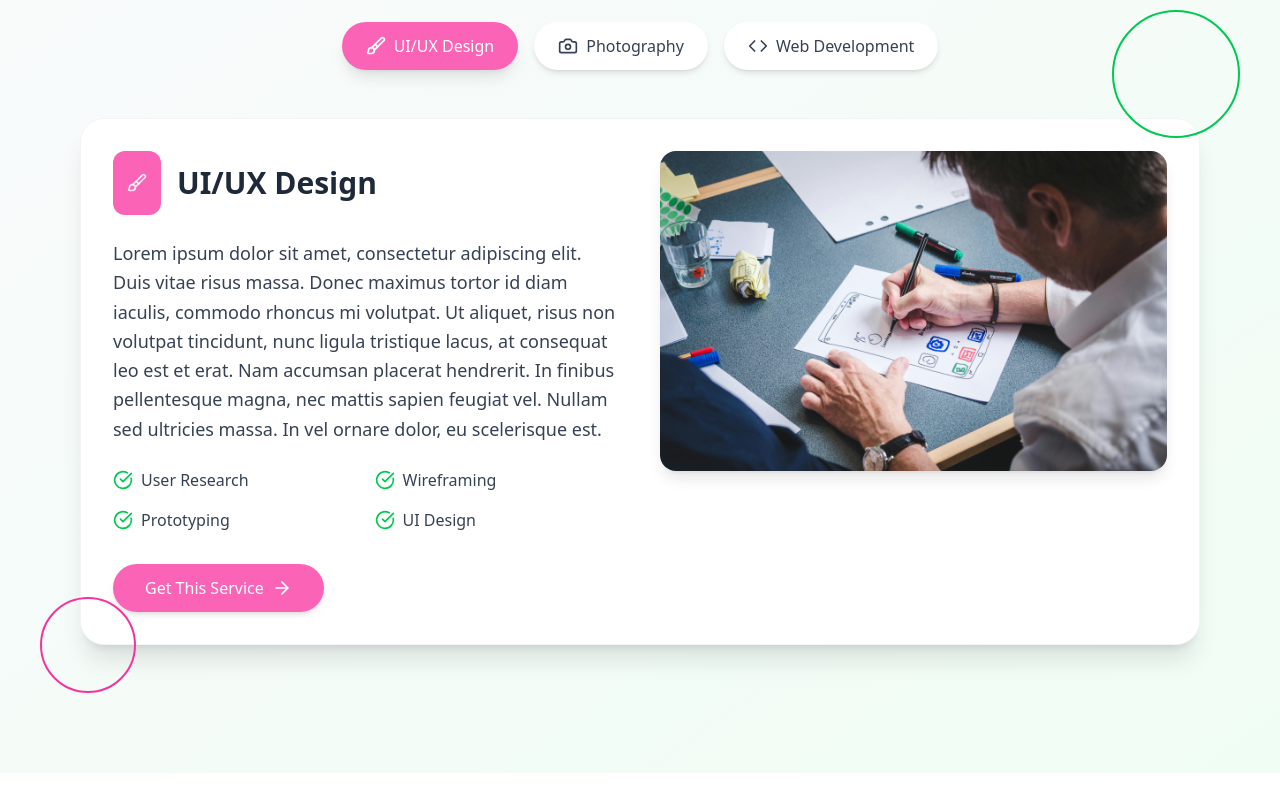
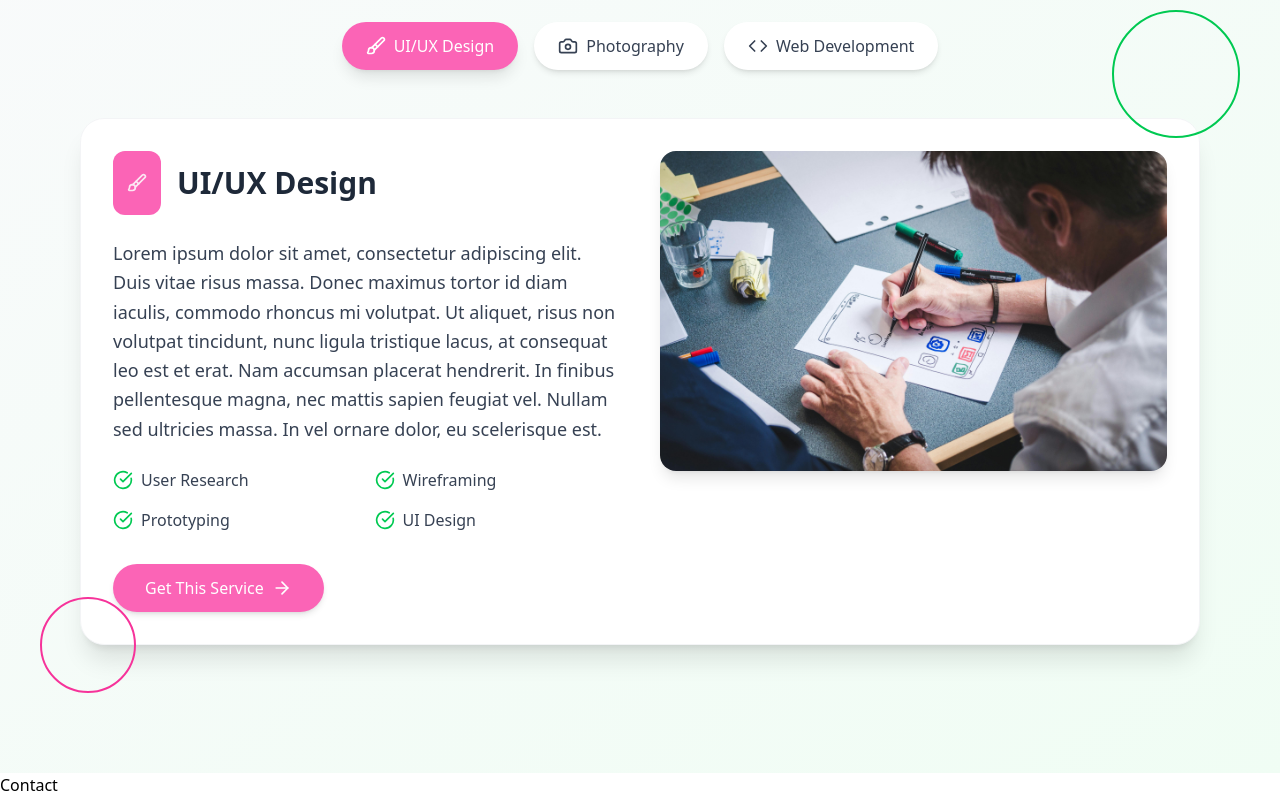
Before and after one commit to pinkx-xlink/tailwindcss-experiment, a React (Vite) app in the folder bank_modern_app/: page / in a window 1280 px wide. Shown: the part 1998-2795 px from the top of the page. Before the commit the page ends 2771 px from the top, so only its background shows below. Built offline with nearby package versions, Linux system fonts and the light colour scheme.

Commit message:
Import and call Contact.jsx

```diff
--- a/bank_modern_app/src/App.jsx
+++ b/bank_modern_app/src/App.jsx
@@ -5,8 +5,9 @@ import Hero from './components/Hero'
 import Navbar from './components/Navbar'
 import About from './components/About'
 import WhyOurCompany from './components/WhyOurCompany'
-import Services
- from './components/Services'
+import Services from './components/Services'
+import Contact from './components/Contact'
+
 const App = () => {
   useEffect(() => {
     AOS.init({
@@ -23,6 +24,7 @@ const App = () => {
       <About />
       <WhyOurCompany />
       <Services />
+      <Contact />
     </div>
   )
 }
```
